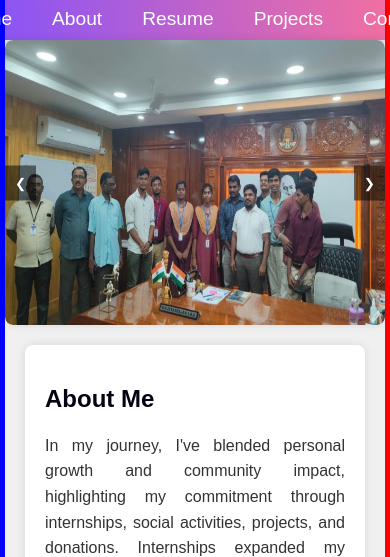
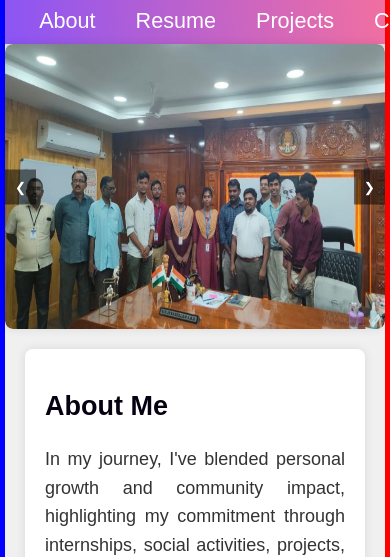
Before and after one commit to Surdhan/Version-1-portpolio-, a plain HTML site: page index.html in a window 390 px wide. Shown: the part 287-844 px from the top of the page. Drawn offline with Linux system fonts and the light colour scheme.

Commit message:
Update index.html

```diff
--- a/index.html
+++ b/index.html
@@ -267,6 +267,11 @@
             border-radius: 10px;
             margin: 10px;
         }
+        @media only screen and (max-width: 600px) {
+  body {
+    font-size: 18px; /* Change the font size for mobile devices */
+  }
+}
     </style>
 </head>
 <body>
```
